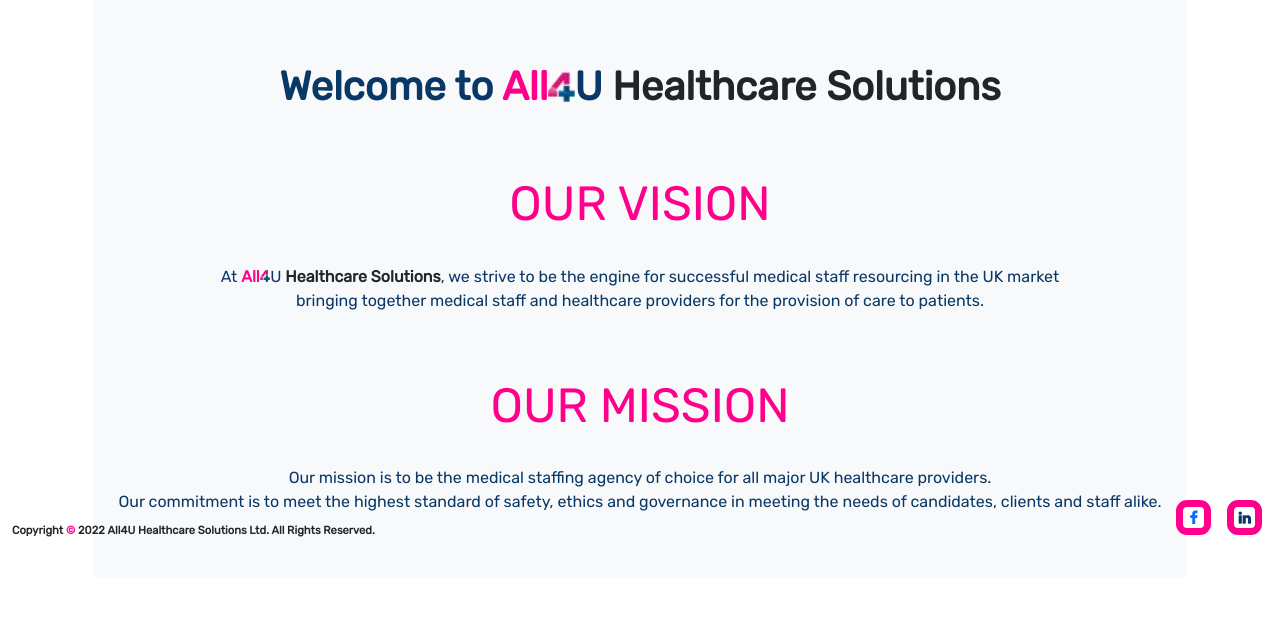
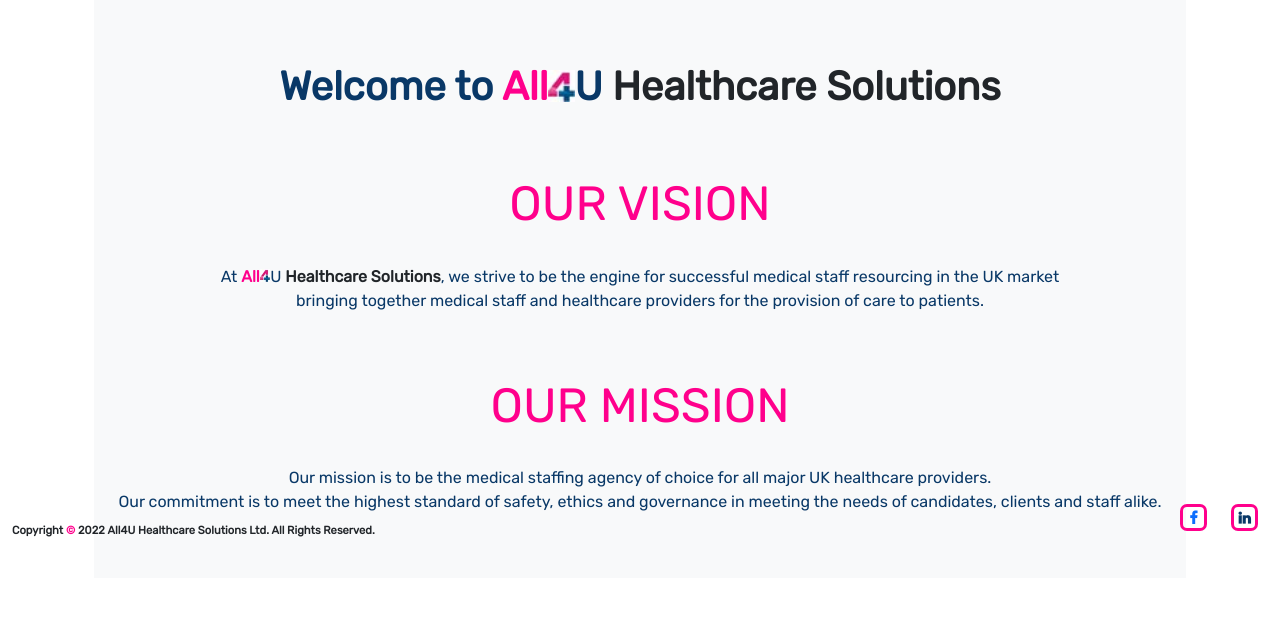
Before and after one commit to ftanekha/all4u, a PHP site: page /index.html in a window 1280 px wide. Shown: the part 249-875 px from the top of the page. Run offline with PHP 8.4, Linux system fonts and the light colour scheme; some libraries are stand-ins or nearby versions.

Commit message:
minor:  spelling corrections  style alterations remove redunt code

```diff
--- a/control/navbar.js
+++ b/control/navbar.js
@@ -11,5 +11,4 @@ context = {
 for(let item of navItems) context.nav.push({id: item, href: `#${item}`})
 //hide registration till database sorted
 // for(let item of navItems.filter(page => page !== 'registration')) context.nav.push({id: item, href: `#${item}`})
-
 document.querySelector('#navbar').innerHTML = template(context)
--- a/index.html
+++ b/index.html
@@ -103,7 +103,6 @@
     <script src='./control/jobDescriptions.js' defer></script>
     <script src='./control/registrationFormSubmit.js' defer></script>
     <script src='./control/toggleSocialMediaIconsView.js' defer></script>
-    <!-- <script src='./control/underConstructionPage.mjs' defer></script> -->
     <title>All4 Healthcare Solutions</title>
 </head>
 <body>
@@ -156,7 +155,7 @@
                                 <img src='./images/4.jpg' alt='' class='landing_4'/>
                             </span>
                             U<span class='text-dark fw-bolder'> Healthcare Solutions</span> is a privately owned specialist medical staffing agency,
-                            that provide high quality medical talent across the UK.<br/>
+                            that provides high quality medical talent across the UK.<br/>
                         </p>
                         <div class='my-5'>
                             <p class='pt-4'>Our core focus is supporting our clients with challenging staffing requirements.<br/>
@@ -384,21 +383,8 @@
                 </div>
             </div>
         </div>
-        <!-- underConstructionPageMessage -->
-        <!-- <div id='under_construction_page_message' class='container page bg-light hide mx-auto p-3'>
-            <p>
-                Unfortunately, all of our social media pages are currently under construction. Please bear with us.
-                <span class='text_pink fw-bolder' style='position: relative'>
-                    All
-                    <img src='./images/4.jpg' alt='' class='landing_4'/>
-                </span>U
-                <span class='text-dark fw-bolder'> Healthcare Solutions</span> apologises for any inconviences caused.
-                <p>For more information, please contact us via the options on our
-                    <a id='construction_page_to_contact_page_link' class='fw-bold text-dark' href='#contact' style='text-decoration: none'>contact page</a>.
-                </p>
-            </p>
-        </div>  -->
     </main>
+    <!-- footer -->
     <footer>
         <div id='footer' class='row mt-3'>
             <div id='copyright_info' class='col-md-6 text-start text-dark fw-bolder'>Copyright
--- a/styles/socialMedia.css
+++ b/styles/socialMedia.css
@@ -15,29 +15,11 @@
     opacity: .8
 }
 .social-icon .fa-facebook {
-    outline: solid .5em #FF008C;
+    outline: solid .25em #FF008C;
 }
 .social-icon .fa-linkedin {
-    outline: solid .5em #FF008C;
+    outline: solid .25em #FF008C;
 }
-
-/* .social-icon-large {
-    margin-right: 20px
-}
-
-.social-icon-large .fa {
-    font-size: 25px;
-    background: transparent;
-    color: #000;
-    text-align: center;
-    display: table-cell;
-    vertical-align: middle;
-    width: 60px;
-    height: 60px !important;
-    line-height: 1;
-    -webkit-transition: all 0.4s ease;
-    transition: all 0.4s ease
-} */
 
 .social-icon-large:hover .fa {
     color: #fff
--- a/styles/styles.css
+++ b/styles/styles.css
@@ -148,11 +148,6 @@ hr{
         display: none;
     }
 }
-/* @media only screen and (max-width: 428px) {
-    .courriel{
-        font-size: .75em;
-    }
-} */
 /* footer */
 footer #copyright_info{
     position: fixed;
```
Also changed, not shown: control/underConstructionPage.mjs (deleted, +0 -32 lines).
